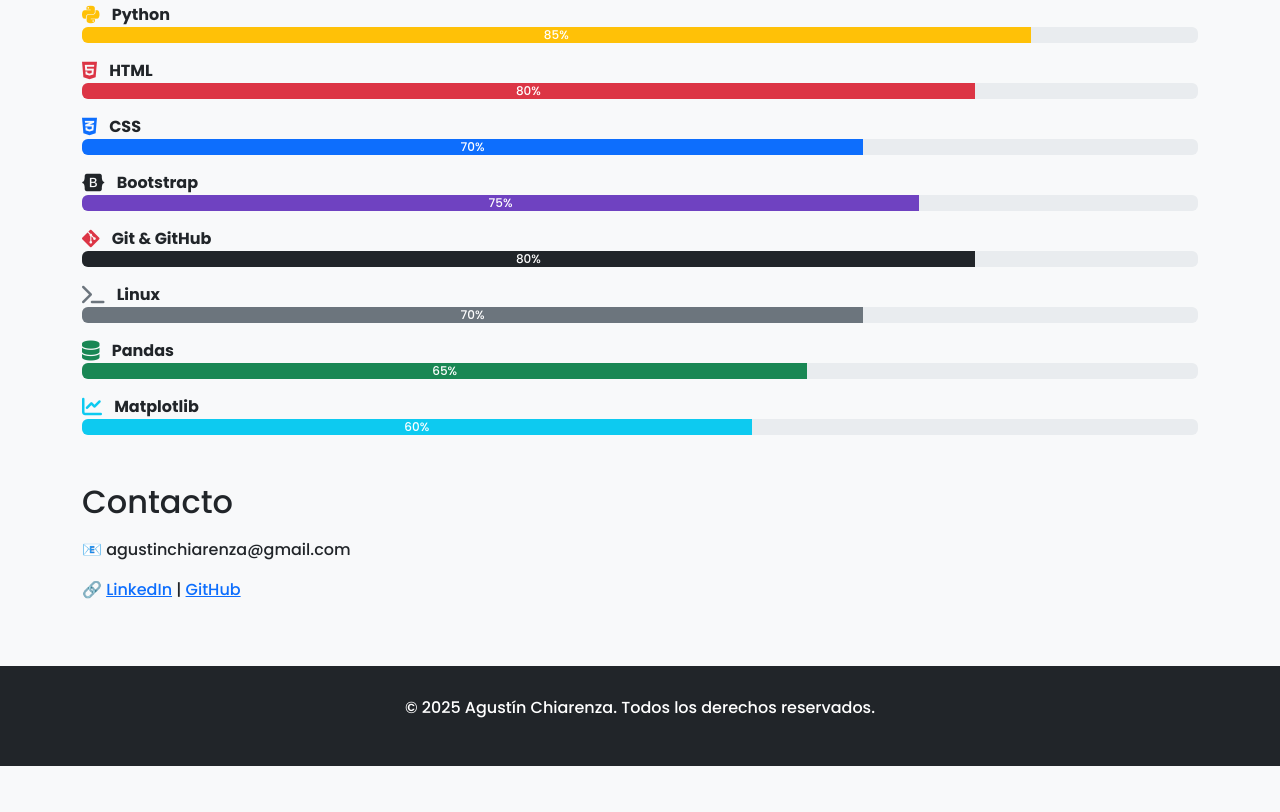
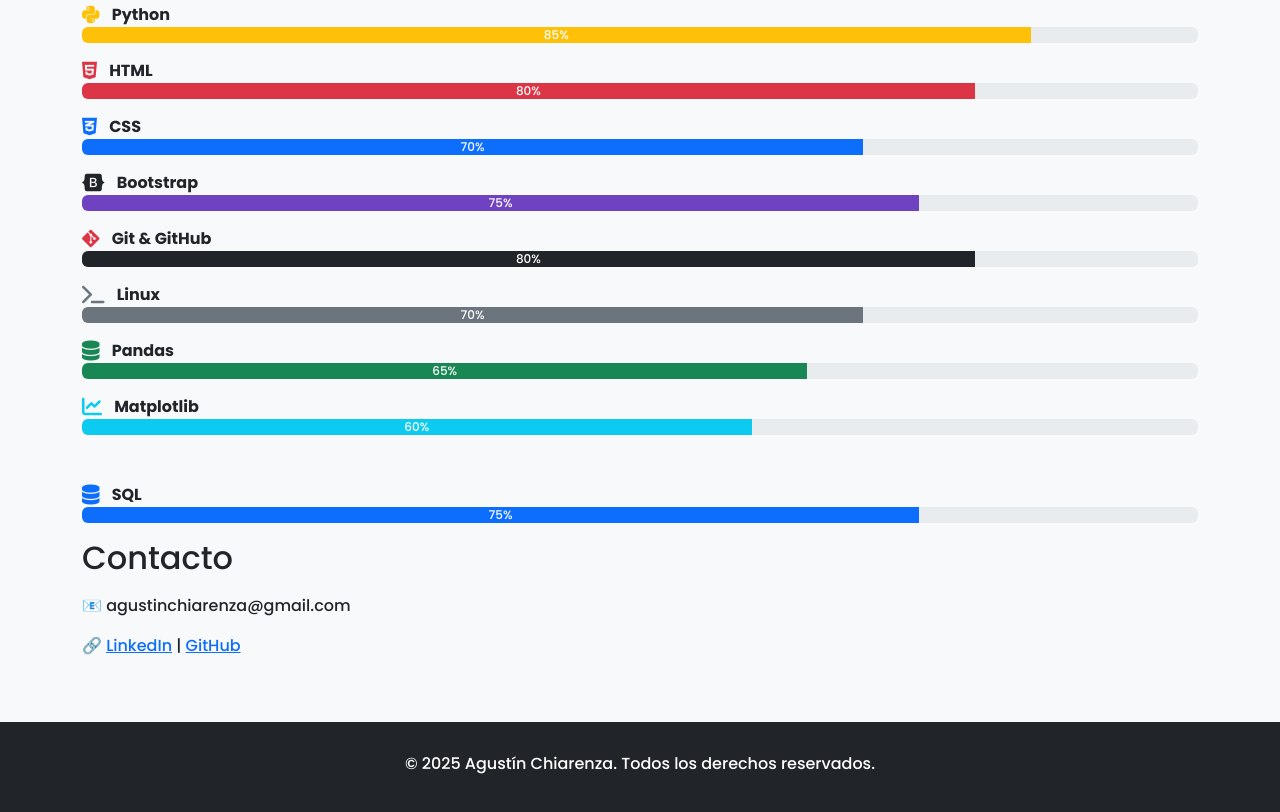
Before and after one commit to AgustinChiarenza/AgustinChiarenza.github.io, a plain HTML site: page index.html in a window 1280 px wide. Shown: the part 1008-1820 px from the top of the page. Before the commit the page ends 1774 px from the top, so only its background shows below. Drawn offline with nearby package versions, Linux system fonts and the light colour scheme.

Commit message:
index.html

```diff
--- a/index.html
+++ b/index.html
@@ -161,6 +161,14 @@
   </div>
 </section>
 
+    <div class="mb-3">
+  <i class="fas fa-database fa-lg me-2 text-primary"></i>
+  <strong>SQL</strong>
+  <div class="progress">
+    <div class="progress-bar bg-primary" style="width: 75%;">75%</div>
+  </div>
+</div>
+
     <!-- Contacto -->
     <section>
       <h2 class="mb-3">Contacto</h2>
```
